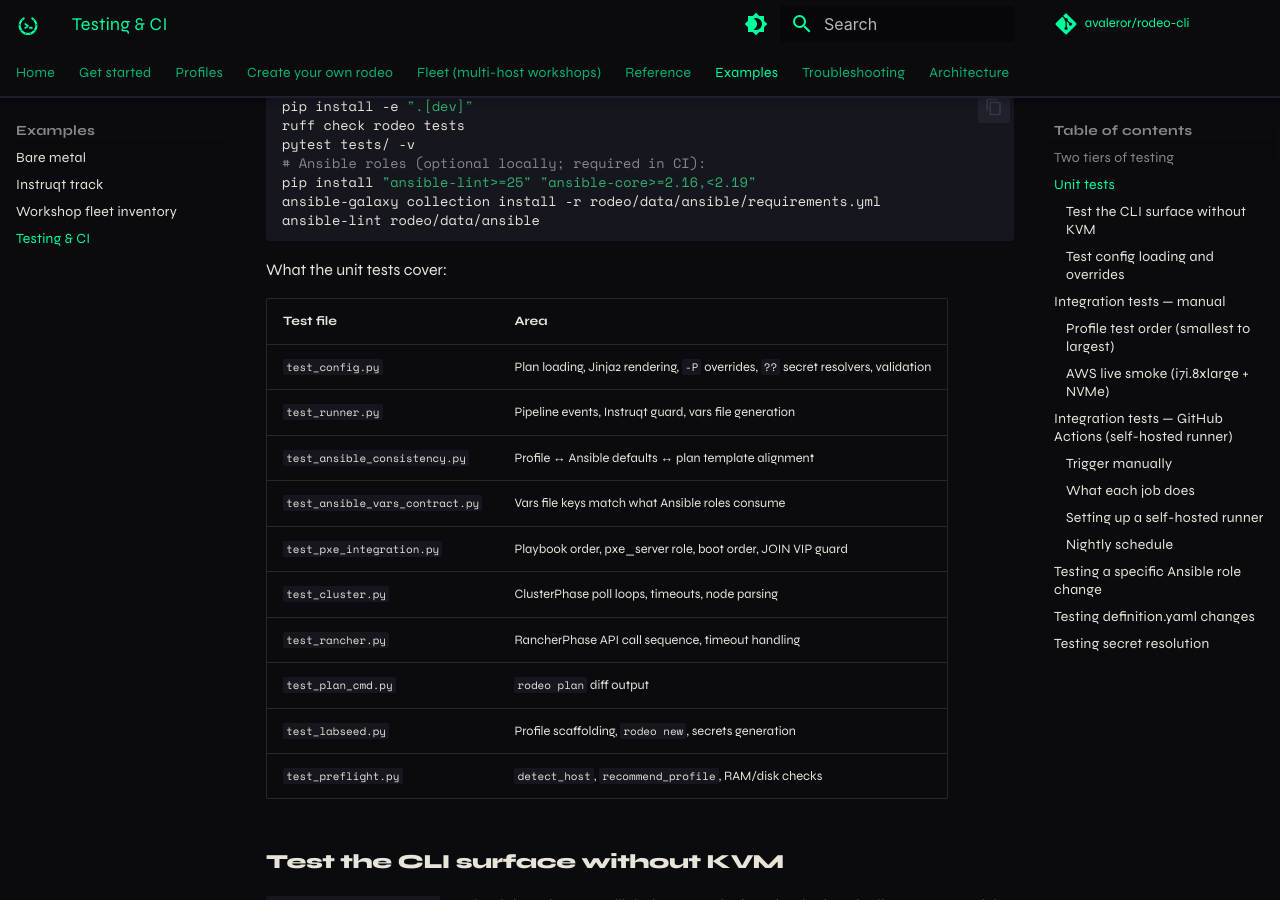
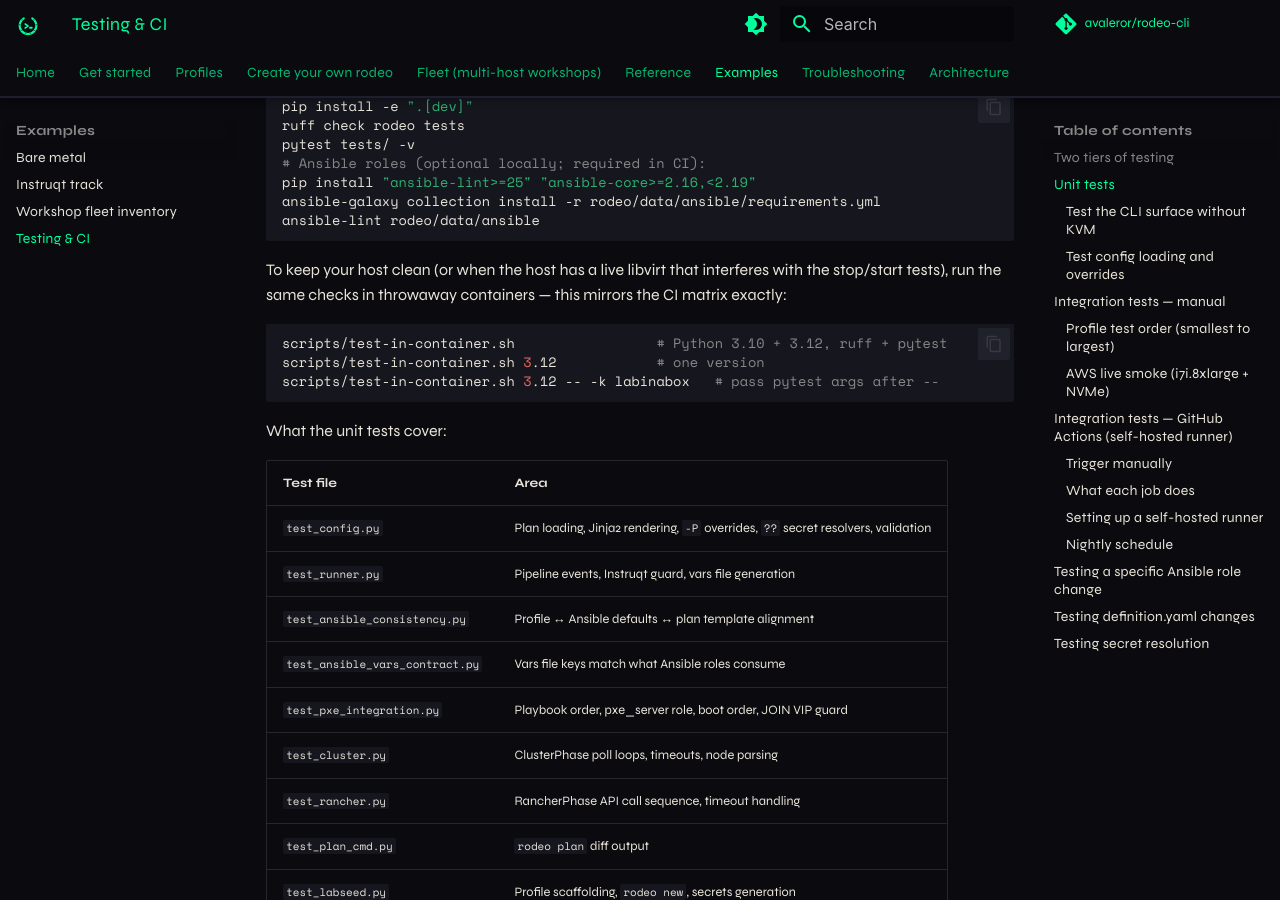
Before and after one commit to avaleror/rodeo-cli, an MkDocs documentation site: the page built from docs/examples/testing.md, in a window 1280 px wide and 900 px high, scrolled down 679 px. Built offline with MkDocs 1.6.1 and Material for MkDocs 9.7.7, drawn with Linux system fonts in a browser that asks for light colours; comment, search, counter and statistics services are not loaded.

Commit message:
test: containerized CI-equivalent test runner
scripts/test-in-container.sh runs ruff + the full suite in clean
python:3.10/3.12-slim containers (repo mounted read-only), matching
the CI matrix — useful on hosts where a live libvirt daemon interferes
with the stop/start tests.

Co-Authored-By: Claude Fable 5 <noreply@anthropic.com>

````diff
--- a/docs/examples/testing.md
+++ b/docs/examples/testing.md
@@ -23,6 +23,16 @@ pytest tests/ -v
 pip install "ansible-lint>=25" "ansible-core>=2.16,<2.19"
 ansible-galaxy collection install -r rodeo/data/ansible/requirements.yml
 ansible-lint rodeo/data/ansible
+```
+
+To keep your host clean (or when the host has a live libvirt that interferes
+with the stop/start tests), run the same checks in throwaway containers —
+this mirrors the CI matrix exactly:
+
+```bash
+scripts/test-in-container.sh                 # Python 3.10 + 3.12, ruff + pytest
+scripts/test-in-container.sh 3.12            # one version
+scripts/test-in-container.sh 3.12 -- -k labinabox   # pass pytest args after --
 ```
 
 What the unit tests cover:
````
Also changed, not shown: 1 other file.
